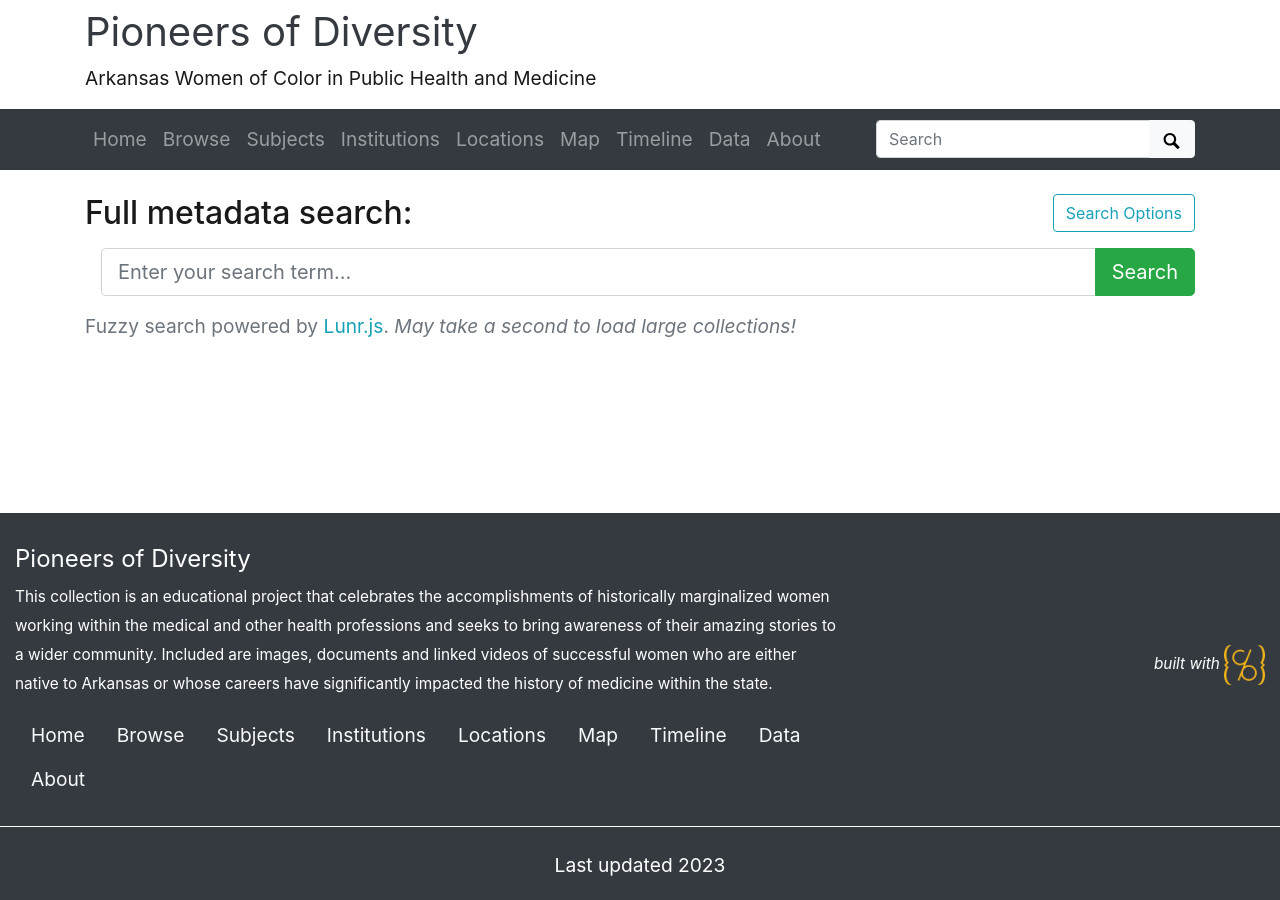
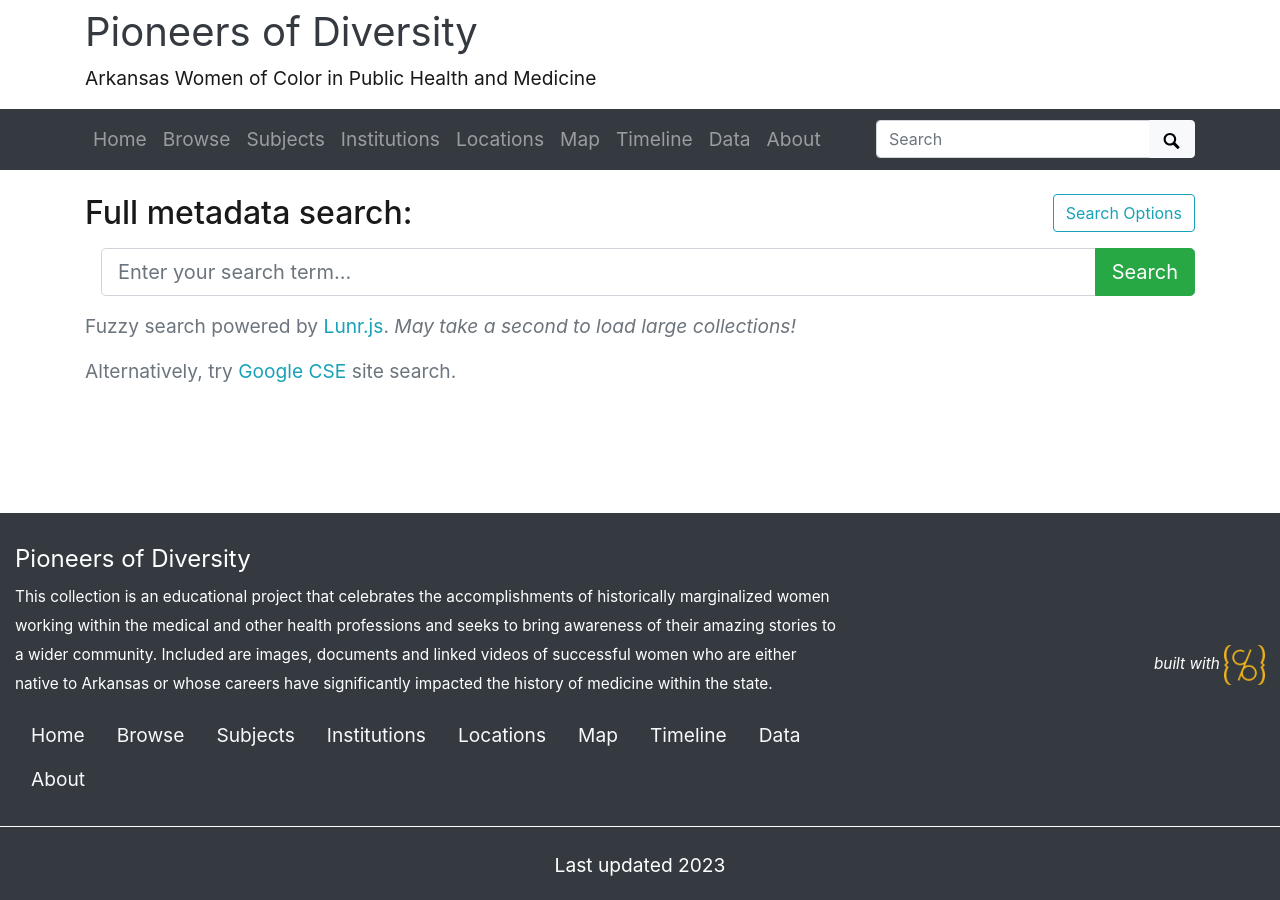
Before and after one commit to Starkad2/Wocim-GH2, a Jekyll site: the page built from pages/search.md, in a window 1280 px wide. Built offline with Jekyll 4.4.1, drawn with Linux system fonts in a browser that asks for light colours; some of the changed lines change nothing that is shown.

Commit message:
Update _config.yml

```diff
--- a/_config.yml
+++ b/_config.yml
@@ -49,7 +49,7 @@ metadata: Wocim
 # Add your google-analytics-id to automatically add the embed code, e.g. "UA-76328753-1"
 google-analytics-id: G-3EWD7JZE53
 # to populate a Google CSE add the id, e.g. "002151703305773322890:1pu3smhw1t8"
-# google-cse-id:
+google-cse-id: 002151703305773322890:1pu3smhw1t8
 
 ##########
 # ROBOTS EXCLUDE
```
